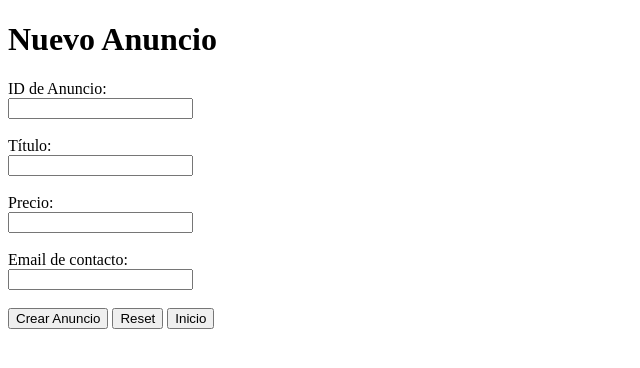
After one commit to intiluna/dh-aws-cloud-project, a Flask app: template aws-python-flask-dynamodb-api-project/templates/anuncio_nuevo.html in a window 1280 px wide. The commit adds this page. Shown: the top 368 px of the page, without its empty margins (0-640 px from the left). Run offline with Flask 2, Linux system fonts and the light colour scheme; the template is opened without the code that fills it, so the values that code supplies are empty.

Commit message:
add formulario nuevo anuncio

```diff
--- a/aws-python-flask-dynamodb-api-project/app.py
+++ b/aws-python-flask-dynamodb-api-project/app.py
@@ -18,6 +18,12 @@ ANUNCIOS_TABLE = os.environ['ANUNCIOS_TABLE']
 @app.route('/')
 def index():
     return render_template('index.html')
+
+@app.route('/nuevo-anuncio')
+def mostrar_formulario_nuevo_anuncio():
+    return render_template('anuncio_nuevo.html')
+
+
 
 @app.route('/anuncios/<string:anuncio_id>')
 def get_anuncio_detalle(anuncio_id):
@@ -42,7 +48,7 @@ def get_anuncio_detalle(anuncio_id):
     return render_template('detalle_anuncio.html', libro=anuncio)
 
 
-@app.route('/anuncios', methods=['POST'])
+@app.route('/anuncio-nuevo', methods=['POST'])
 def create_anuncio():
     anuncio_id = request.json.get('anuncioId')
     titulo = request.json.get('titulo')
--- a/aws-python-flask-dynamodb-api-project/preload_using_endpoint.py
+++ b/aws-python-flask-dynamodb-api-project/preload_using_endpoint.py
@@ -4,7 +4,7 @@ import csv
 
 def upload_records_to_endpoint(endpoint_url):
     # Read records from CSV file
-    endpoint_url = endpoint_url + '/anuncios'
+    endpoint_url = endpoint_url + '/anuncio-nuevo'
     print(endpoint_url)
     with open('records_to_populate_db.csv', 'r') as file:
         reader = csv.DictReader(file)
--- /dev/null
+++ b/aws-python-flask-dynamodb-api-project/templates/anuncio_nuevo.html
@@ -0,0 +1,53 @@
+<!DOCTYPE html>
+<html lang="es">
+<head>
+    <meta charset="UTF-8">
+    <meta name="viewport" content="width=device-width, initial-scale=1.0">
+    <title>Nuevo Anuncio</title>
+</head>
+<body>
+    <h1>Nuevo Anuncio</h1>
+    <form id="formulario-anuncio">
+        <label for="anuncioId">ID de Anuncio:</label><br>
+        <input type="text" id="anuncioId" name="anuncioId"><br><br>
+        <label for="titulo">Título:</label><br>
+        <input type="text" id="titulo" name="titulo"><br><br>
+        <label for="precio">Precio:</label><br>
+        <input type="text" id="precio" name="precio"><br><br>
+        <label for="email">Email de contacto:</label><br>
+        <input type="text" id="email" name="email"><br><br>
+        <button type="button" onclick="crearAnuncio()">Crear Anuncio</button>
+        <button type="button" onclick="resetForm()">Reset</button>
+        <a href="/"><button type="button">Inicio</button></a>
+    </form>
+
+    <script>
+        function crearAnuncio() {
+            var formulario = document.getElementById("formulario-anuncio");
+            var datosAnuncio = {
+                anuncioId: formulario.anuncioId.value,
+                titulo: formulario.titulo.value,
+                precio: formulario.precio.value,
+                email: formulario.email.value
+            };
+
+            // Realizamos la solicitud AJAX
+            var xhr = new XMLHttpRequest();
+            xhr.open("POST", "/anuncio-nuevo");
+            xhr.setRequestHeader("Content-Type", "application/json;charset=UTF-8");
+            xhr.send(JSON.stringify(datosAnuncio));
+
+            // Limpiamos el formulario después de enviar los datos
+            resetForm();
+        }
+
+        function resetForm() {
+            var formulario = document.getElementById("formulario-anuncio");
+            formulario.anuncioId.value = "";
+            formulario.titulo.value = "";
+            formulario.precio.value = "";
+            formulario.email.value = "";
+        }
+    </script>
+</body>
+</html>
--- a/aws-python-flask-dynamodb-api-project/templates/anuncios.html
+++ b/aws-python-flask-dynamodb-api-project/templates/anuncios.html
@@ -45,7 +45,7 @@
             {% endfor %}
         </tbody>
     </table>
-    <a href="/"><button>Ver Anuncios</button></a>
+    <a href="/"><button>Inicio</button></a>
 
     <!-- Agregamos un script para manejar el evento de clic en las filas de la tabla -->
     <script>
--- a/aws-python-flask-dynamodb-api-project/templates/detalle_anuncio.html
+++ b/aws-python-flask-dynamodb-api-project/templates/detalle_anuncio.html
@@ -14,6 +14,6 @@
         <p><strong>Email de contacto:</strong> {{ libro.email }}</p>
 
     </div>
-    <a href="/"><button>Ver Anuncios</button></a>
+    <a href="/anuncios"><button>Ver Anuncios</button></a>
 </body>
 </html>
--- a/aws-python-flask-dynamodb-api-project/templates/index.html
+++ b/aws-python-flask-dynamodb-api-project/templates/index.html
@@ -47,7 +47,7 @@
     <!-- Body -->
     <div>
         <button class="button" onclick="window.location.href='/anuncios'">Ver anuncios</button>
-        <button class="button" onclick="window.location.href='/anuncios'">Publicar anuncio</button>
+        <button class="button" onclick="window.location.href='/nuevo-anuncio'">Publicar anuncio</button>
     </div>
 
     <!-- Footer -->
```
Also changed, not shown: aws-python-flask-dynamodb-api-project/.serverless/cloudformation-template-update-stack.json, aws-python-flask-dynamodb-api-project/.serverless/serverless-state.json.
